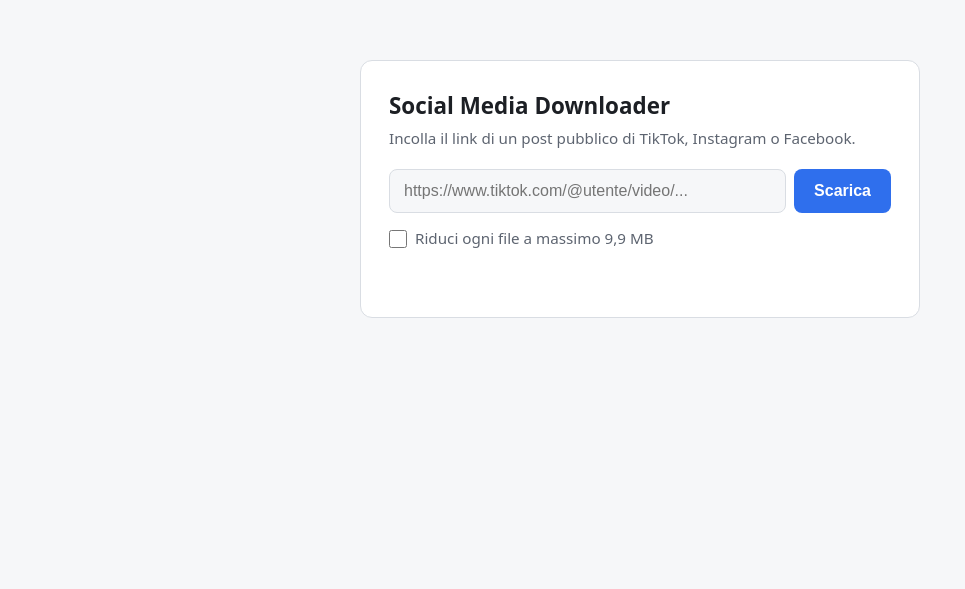
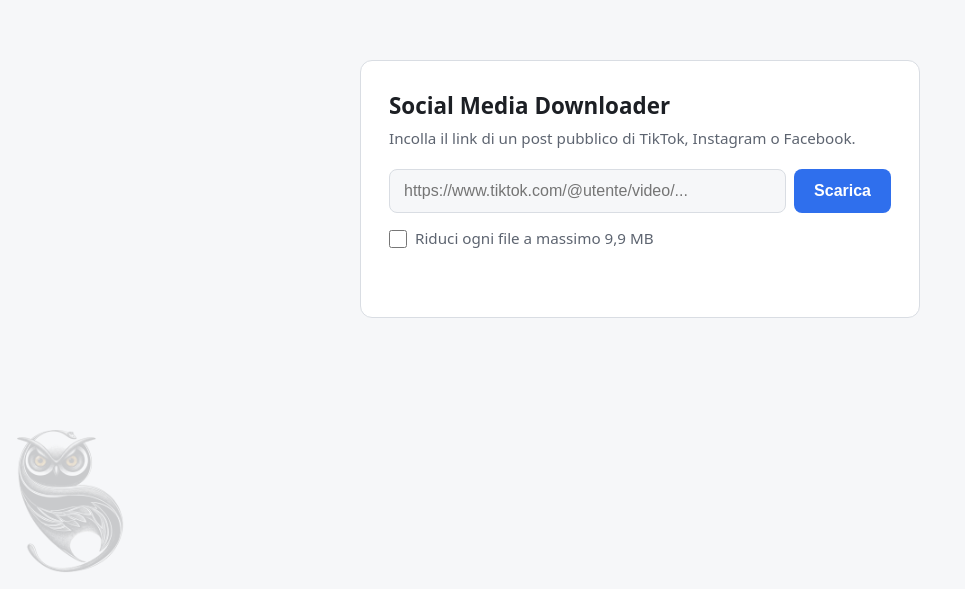
Before and after one commit to sc-9967/social-media-downloader, a plain HTML site: page app/static/index.html in a window 1280 px wide. Shown: the part 211-800 px from the top of the page, without its empty margins (0-965 px from the left). Drawn offline with Linux system fonts and the light colour scheme.

Commit message:
Aggiunge il logo come filigrana in basso a sinistra
Co-Authored-By: Claude Opus 5.5 <noreply@anthropic.com>

```diff
--- a/app/static/index.html
+++ b/app/static/index.html
@@ -24,7 +24,16 @@
       font: 16px/1.5 system-ui, -apple-system, "Segoe UI", Roboto, sans-serif;
       padding: 16px;
     }
+    .watermark {
+      position: fixed; left: 16px; bottom: 16px; z-index: 0;
+      width: 110px; height: auto; opacity: .18;
+      pointer-events: none; user-select: none;
+    }
+    @media (prefers-color-scheme: dark) {
+      .watermark { opacity: .28; }
+    }
     main {
+      position: relative; z-index: 1;
       width: 100%; max-width: 560px; background: var(--card);
       border: 1px solid var(--border); border-radius: 12px; padding: 28px;
     }
@@ -53,6 +62,7 @@
   </style>
 </head>
 <body>
+  <img class="watermark" src="logo.png" alt="" aria-hidden="true">
   <main>
     <h1>Social Media Downloader</h1>
     <p class="sub">Incolla il link di un post pubblico di TikTok, Instagram o Facebook.</p>
```
Also changed, not shown: app/static/logo.png (added).
